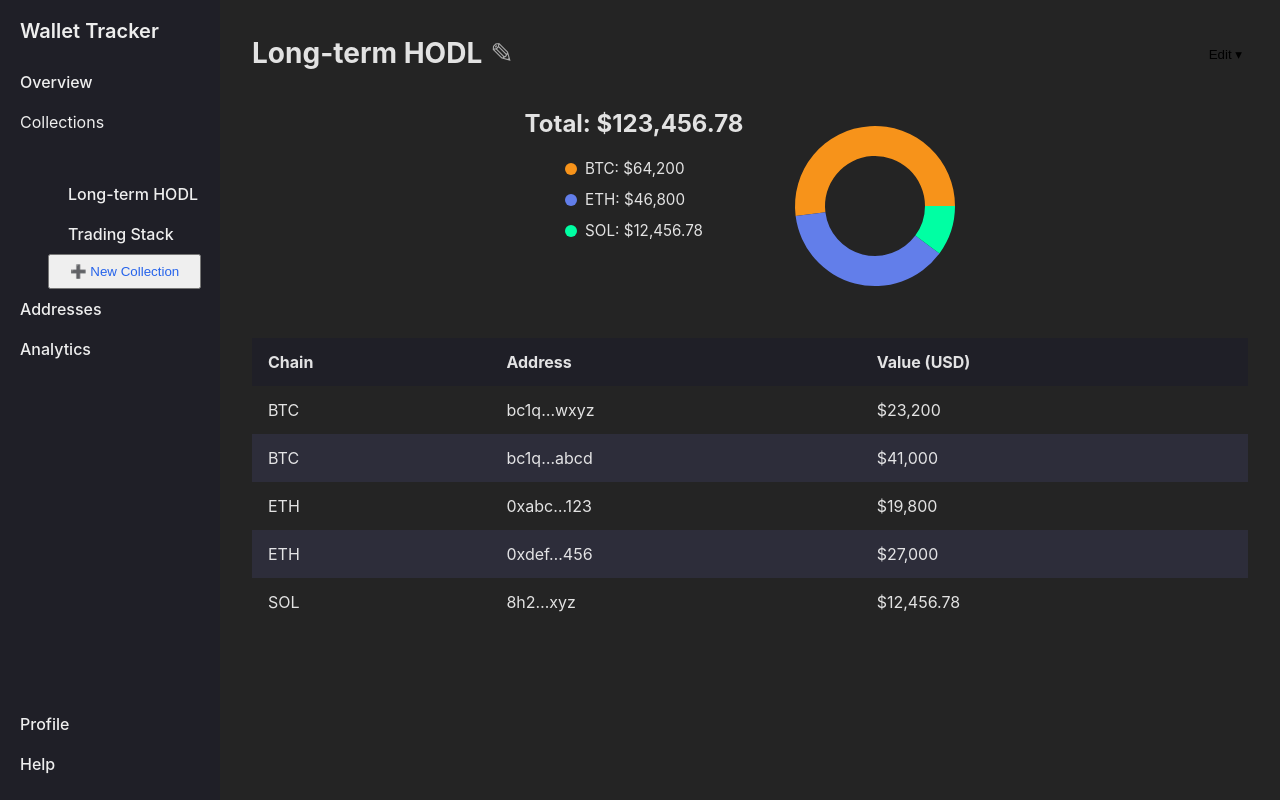
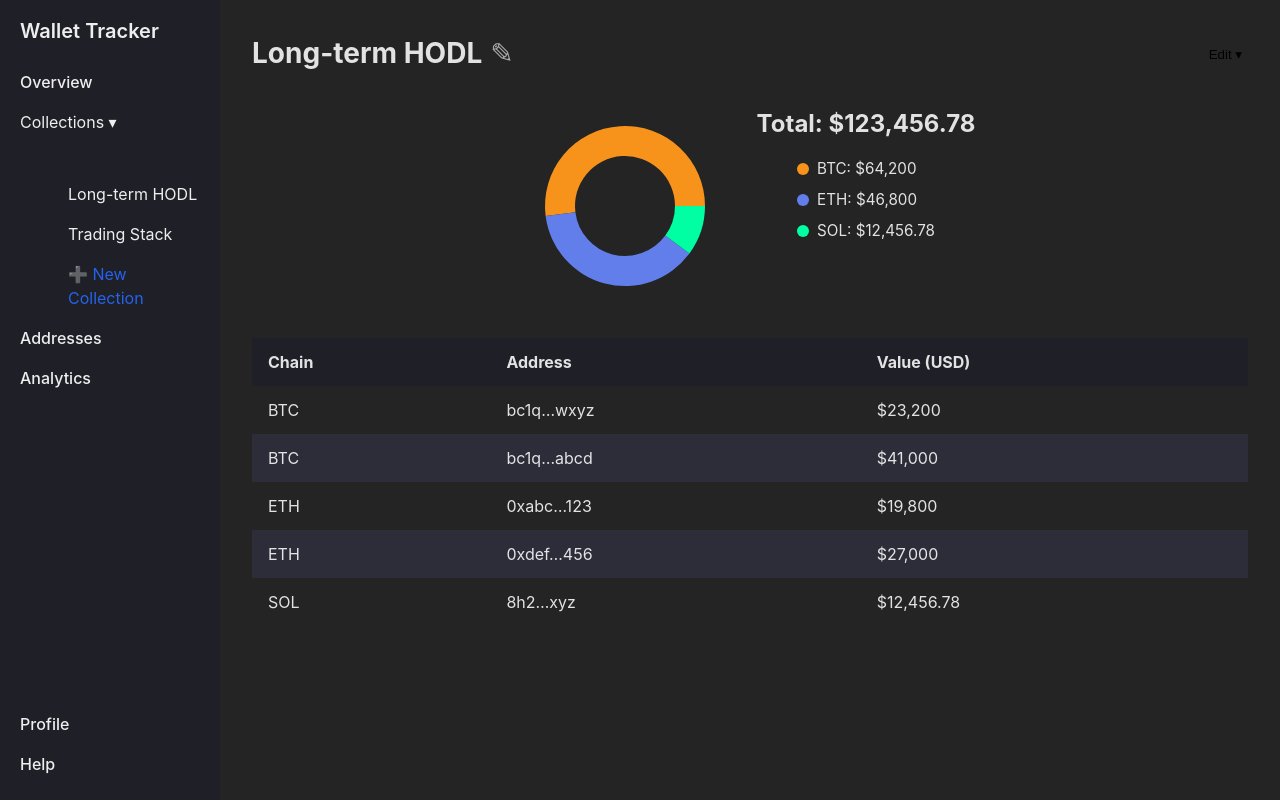
Before and after one commit to paul-pilipczuk/wallet-tracker, a React (Vite) app: page /collections/long-term-hodl in a window 1280 px wide. Built offline with nearby package versions, Linux system fonts and the light colour scheme.

Commit message:
Using localStorage now to hold the changes made to collections

```diff
--- a/src/components/SideBar.jsx
+++ b/src/components/SideBar.jsx
@@ -1,64 +1,83 @@
 import { NavLink, useNavigate } from "react-router-dom";
-import { useState } from "react";
-import { useContext } from "react";
+import { useState, useContext } from "react";
 import { CollectionsContext } from "../contexts/CollectionsContext";
-
 import "./SideBar.css";
 
 export default function SideBar() {
   const navigate = useNavigate();
   const [open, setOpen] = useState(true);
-
-//  const collections = []; // This would be fetched from an API or context in a real app, empty for now
-//  const collections = mockCollections; // Using mock data for now
   const { collections } = useContext(CollectionsContext);
 
   return (
     <aside className="sidebar">
+      <NavLink to="/" className="brand">Wallet&nbsp;Tracker</NavLink>
 
-      <NavLink to="/"   className="brand">Wallet&nbsp;Tracker</NavLink>
+      <NavLink
+        to="/overview"
+        className={({ isActive }) => "item" + (isActive ? " active" : "")}
+      >
+        Overview
+      </NavLink>
 
-      <NavLink to="/overview"   className={({ isActive }) => "item" + (isActive ? " active" : "")}>Overview</NavLink>
-
-
-      <div className="item collections-header"
+      <div
+        className="item collections-header"
         onClick={() => setOpen(!open)}
-        role="button">
-        Collections
+        role="button"
+      >
+        Collections {open ? "▾" : "▸"}
       </div>
-
 
       {open && (
         <ul className="sub-list">
+          {collections.length === 0 ? (
+            <li className="sub-item new" onClick={() => navigate("/collections")}>
+              ➕&nbsp;New Collection
+            </li>
+          ) : (
+            <>
               {collections.map((c) => (
-            <li key={c.id}>
-              <NavLink
-                to={`/collections/${c.id}`}
-                className={({ isActive }) =>
-                  "sub-item" + (isActive ? " active" : "")
-                }
+                <li
+                  key={c.id}
+                  className="sub-item"
+                  onClick={() => navigate(`/collections/${c.id}`)}
                 >
                   {c.name}
-              </NavLink>
                 </li>
               ))}
-          <li>
-            <button
-              className="sub-item new"
-              onClick={() => navigate("/collections")}
-            >
+              <li className="sub-item new" onClick={() => navigate("/collections")}>
                 ➕&nbsp;New Collection
-            </button>
               </li>
+            </>
+          )}
         </ul>
       )}
 
-      <NavLink to="/addresses"  className={({ isActive }) => "item" + (isActive ? " active" : "")}>Addresses</NavLink>
-      <NavLink to="/analytics"  className={({ isActive }) => "item" + (isActive ? " active" : "")}>Analytics</NavLink>
+      <NavLink
+        to="/addresses"
+        className={({ isActive }) => "item" + (isActive ? " active" : "")}
+      >
+        Addresses
+      </NavLink>
+      <NavLink
+        to="/analytics"
+        className={({ isActive }) => "item" + (isActive ? " active" : "")}
+      >
+        Analytics
+      </NavLink>
 
       <div className="grow" />
-      <NavLink to="/profile"    className={({ isActive }) => "item" + (isActive ? " active" : "")}>Profile</NavLink>
-      <NavLink to="/help"       className={({ isActive }) => "item" + (isActive ? " active" : "")}>Help</NavLink>
+      <NavLink
+        to="/profile"
+        className={({ isActive }) => "item" + (isActive ? " active" : "")}
+      >
+        Profile
+      </NavLink>
+      <NavLink
+        to="/help"
+        className={({ isActive }) => "item" + (isActive ? " active" : "")}
+      >
+        Help
+      </NavLink>
     </aside>
   );
 }
--- /dev/null
+++ b/src/constants/chains.js
@@ -0,0 +1,13 @@
+export const CHAIN_COLORS = {
+    BTC: "#F7931A",
+    ETH: "#627EEA",
+    SOL: "#00FFA3",
+  };
+
+  export const CHAIN_ICONS = {
+    BTC: "₿",
+    ETH: "Ξ",
+    SOL: "◎",
+  };
+
+  export const ETH_L2 = ["Base", "Ink", "OP Mainnet", "Arbitrum", "Polygon", "zkSync"];
--- a/src/contexts/CollectionsContext.jsx
+++ b/src/contexts/CollectionsContext.jsx
@@ -1,14 +1,30 @@
-import React, { createContext, useState } from "react";
-import { mockCollections as initialData } from "../data/mockCollections";
+import React, { createContext, useState, useEffect } from "react";
+import { mockCollections } from "../data/mockCollections";
 
 export const CollectionsContext = createContext({
   collections: [],
   setCollections: () => {},
 });
 
+const STORAGE_KEY = "wt.collections.v1";
+
 export function CollectionsProvider({ children }) {
+  const [collections, setCollections] = useState(() => {
+    try {
+      const raw = localStorage.getItem(STORAGE_KEY);
+      return raw ? JSON.parse(raw) : mockCollections;
+    } catch {
+      return mockCollections;
+    }
+  });
 
-  const [collections, setCollections] = useState(initialData);
+  useEffect(() => {
+    try {
+      localStorage.setItem(STORAGE_KEY, JSON.stringify(collections));
+    } catch (err) {
+      console.warn("Persist collections failed:", err);
+    }
+  }, [collections]);
 
   return (
     <CollectionsContext.Provider value={{ collections, setCollections }}>
--- a/src/pages/Addresses.jsx
+++ b/src/pages/Addresses.jsx
@@ -1,19 +1,10 @@
-import { useState } from 'react';
-import { mockCollections as initialCollections } from '../data/mockCollections';
+import { useState, useContext } from 'react';
+import { CollectionsContext } from '../contexts/CollectionsContext';
+import { CHAIN_ICONS, ETH_L2 } from '../constants/chains';
 import './Addresses.css';
 
-
-//temp "icons" for chains
-const CHAIN_ICONS = {
-    BTC: "₿",
-    ETH: "Ξ",
-    SOL: "◎",
-};
-
-const ETH_L2 = ["Base", "Ink", "OP Mainnet", "Arbitrum", "Polygon", "zkSync"];
-
 export default function Addresses() {
-    const [collections, setCollections] = useState(initialCollections);
+  const { collections, setCollections } = useContext(CollectionsContext);
 
   const [selectedChain, setSelectedChain] = useState(null);
   const [l2, setL2] = useState([]);
@@ -23,7 +14,9 @@ export default function Addresses() {
 
   const handleAdd = () => {
     if (!selectedChain || !addrInput) return;
-        const updated = collections.map((c) =>
+
+    setCollections(prev =>
+      prev.map(c =>
         checked[c.id]
           ? {
               ...c,
@@ -36,24 +29,23 @@ export default function Addresses() {
               },
             }
           : c
+      )
     );
-        setCollections(updated);
 
-
-        // Reset form state
     setAddrInput("");
     setChecked({});
     setSelectedChain(null);
+    setShowForm(false);
+    setL2([]);
     alert("Address added (mock)!");
   };
 
   const inChainPicker = selectedChain === null;
-    const inL2Picker = selectedChain === "ETH" && !showForm;;
+  const inL2Picker = selectedChain === "ETH" && !showForm;
   const inForm = selectedChain && showForm;
 
   return (
     <div className="ad-wrapper">
-            {/* --- CHAIN PICKER --- */}
       {inChainPicker && (
         <>
           <h2 className="ad-title">Select a chain:</h2>
@@ -64,7 +56,7 @@ export default function Addresses() {
                 className="chain-box"
                 onClick={() => {
                   setSelectedChain(chain);
-                                    setShowForm(chain !== 'ETH');
+                  setShowForm(chain !== "ETH");
                 }}
               >
                 <span className="icon">{CHAIN_ICONS[chain]}</span>
@@ -75,7 +67,6 @@ export default function Addresses() {
         </>
       )}
 
-            {/* --- ETH L2 PICKER --- */}
       {inL2Picker && (
         <>
           <button className="back-btn" onClick={() => setSelectedChain(null)}>
@@ -90,37 +81,36 @@ export default function Addresses() {
                 className={`l2-box ${l2.includes(net) ? "selected" : ""}`}
                 onClick={() =>
                   setL2((prev) =>
-                                        prev.includes(net) ? prev.filter((n) => n !== net) : [...prev, net]
+                    prev.includes(net)
+                      ? prev.filter((n) => n !== net)
+                      : [...prev, net]
                   )
                 }
               >
                 {net}
               </button>
             ))}
+          </div>
 
-                    </div>
           <label className="select-all">
             <input
               type="checkbox"
               checked={l2.length === ETH_L2.length}
-                            onChange={(e) =>
-                                setL2(e.target.checked ? ETH_L2 : [])
-                            } />
+              onChange={(e) => setL2(e.target.checked ? ETH_L2 : [])}
+            />
             Select all chains
           </label>
 
           <button
-                        className={`continue-btn ${l2.length === 0 ? 'hidden' : ''}`}
+            className={`continue-btn ${l2.length === 0 ? "hidden" : ""}`}
             disabled={l2.length === 0}
             onClick={() => setShowForm(true)}
           >
             Continue →
           </button>
-
         </>
       )}
 
-            {/* --- ADDRESS FORM --- */}
       {inForm && (
         <>
           <button
@@ -139,7 +129,9 @@ export default function Addresses() {
           </button>
 
           <h2 className="ad-title">
-                        {selectedChain === "ETH" ? `Add address for: ${l2.join(", ")}` : `${selectedChain} address`}
+            {selectedChain === "ETH"
+              ? `Add address for: ${l2.join(", ")}`
+              : `${selectedChain} address`}
           </h2>
 
           <div className="ad-form">
@@ -174,5 +166,4 @@ export default function Addresses() {
       )}
     </div>
   );
-
 }
--- a/src/pages/Collections.jsx
+++ b/src/pages/Collections.jsx
@@ -1,149 +1,72 @@
-// src/pages/Collections.jsx
-import { useState } from "react";
-import { useEffect } from "react";
-import { useContext } from "react";
+import { useState, useEffect, useContext } from "react";
 import { useParams, useNavigate } from "react-router-dom";
 import { PieChart, Pie, Cell, Tooltip } from "recharts";
 import { collectionTotals, breakdownForPie } from "../data/mockCollections";
 import { CollectionsContext } from "../contexts/CollectionsContext";
+import { CHAIN_COLORS } from "../constants/chains";
 import "./Collections.css";
 
-const COLORS = {
-    BTC: "#F7931A",
-    ETH: "#627EEA",
-    SOL: "#00FFA3",
-};
-
-
 export default function CollectionsPage() {
+  const { collections, setCollections } = useContext(CollectionsContext);
   const { id } = useParams();
   const navigate = useNavigate();
 
+  const isNew = !id;
+  const newTemplate = { id: "", name: "", assets: { BTC: [], ETH: [], SOL: [] } };
+  const collection = isNew ? newTemplate : collections.find((c) => c.id === id);
 
-    // Determine if in "new collection" mode (no id param)
-    const isNew = !id;
+  if (!collection) return <p>Collection not found.</p>;
 
-    // Blank template for a new collection
-    const newTemplate = { id: "", name: "", assets: { BTC: [], ETH: [], SOL: [] } };
-
-    // Choose template or find existing
-    const { collections, setCollections } = useContext(CollectionsContext);
-    const collection = isNew
-        ? newTemplate
-        : collections.find((c) => c.id === id);
-
-    // if neither new nor found, show fallback
-    if (!collection) {
-        return <p>Collection not found.</p>;
-    }
-
-    // header state
-    // start name-editing if new
   const [isEditingName, setIsEditingName] = useState(isNew);
   const [nameDraft, setNameDraft] = useState(collection.name);
   const [menuOpen, setMenuOpen] = useState(false);
-
 
   useEffect(() => {
     setNameDraft(collection.name);
     setIsEditingName(isNew);
     setMenuOpen(false);
-    }, [id, location.pathname]);
+  }, [id]);
 
   const handleSaveName = () => {
-        // TODO: persist nameDraft back to your store/API
-        //setIsEditingName(false);
-        setCollections(prev =>
-            prev.map(c =>
-                c.id === id
-                    ? { ...c, name: nameDraft }
-                    : c
-            )
+    if (isNew) return; // nothing to save yet for new template
+    setCollections((prev) =>
+      prev.map((c) => (c.id === id ? { ...c, name: nameDraft } : c))
     );
     setIsEditingName(false);
   };
 
-    const handleClone = () => {
-        // navigates to new-collection mode with clone query
-        navigate(`/collections?clone=${id}`);
-    };
-
-    const handleDelete = () => {
-        // TODO: replace with your modal/confirmation component
-        if (window.confirm(`Delete collection “${collection.name}”?`)) {
-            // TODO: perform deletion in store/API
-            navigate("/overview");
-        }
-    };
-
   const addressEntries = Object.entries(collection.assets)
-        .flatMap(([chain, addr]) => addr.map((a) => ({ ...a, chain })))
-        .sort((a, b) => {
-            if (a.chain !== b.chain) return a.chain.localeCompare(b.chain);
-            return a.usd - b.usd;
-        });
+    .flatMap(([chain, arr]) => arr.map((a) => ({ ...a, chain })))
+    .sort((a, b) => (a.chain === b.chain ? a.usd - b.usd : a.chain.localeCompare(b.chain)));
 
   return (
     <div className="collections-wrapper">
       <header className="collections-header">
-                {/* Title or inline edit */}
         {isEditingName ? (
           <div className="name-edit">
-                        <input
-                            value={nameDraft}
-                            onChange={(e) => setNameDraft(e.target.value)}
-                        />
-                        <button className="save-btn" onClick={handleSaveName}>
-                            Save
-                        </button>
+            <input value={nameDraft} onChange={(e) => setNameDraft(e.target.value)} />
+            <button className="save-btn" onClick={handleSaveName}>Save</button>
           </div>
         ) : (
           <h1 className="title">
             {collection.name}{" "}
-                        <span
-                            className="edit-icon"
-                            onClick={() => setIsEditingName(true)}
-                        >
-                            ✎
-                        </span>
+            <span className="edit-icon" onClick={() => setIsEditingName(true)}>✎</span>
           </h1>
         )}
-
-                {/* Edit dropdown */}
         <div className="actions">
-                    <button
-                        className="menu-toggle"
-                        onClick={() => setMenuOpen((o) => !o)}
-                    >
-                        Edit ▾
-                    </button>
+          <button className="menu-toggle" onClick={() => setMenuOpen((o) => !o)}>Edit ▾</button>
           {menuOpen && (
             <ul className="menu">
-                            {/* Clone only for existing collections */}
-                            {!isNew && <li onClick={handleClone}>Clone</li>}
-                            <li onClick={handleDelete}>{isNew ? "Cancel" : "Delete"}</li>
+              {!isNew && <li onClick={() => navigate(`/collections?clone=${id}`)}>Clone</li>}
+              <li onClick={() => navigate("/overview")}>{isNew ? "Cancel" : "Delete"}</li>
             </ul>
           )}
         </div>
       </header>
 
-            {/* ───────── SUMMARY PANEL ───────── */}
+      {/* SUMMARY PANEL */}
       <aside className="summary-panel">
         <div className="summary-row">
-                    <div className="summary-text">
-                        <div className="total-card">
-                            Total: ${collectionTotals(collection).toLocaleString(undefined, { minimumFractionDigits: 2 })}
-                        </div>
-                        <ul className="summary-legend">
-                            {breakdownForPie(collection).map((b) => (
-                                <li key={b.chain}>
-                                    <span className="dot" style={{ background: COLORS[b.chain] }} />
-                                    {b.chain}: ${b.usd.toLocaleString()}
-                                </li>
-                            ))}
-                        </ul>
-                    </div>
-
           <div className="summary-chart">
             <PieChart width={200} height={200}>
               <Pie
@@ -157,16 +80,30 @@ export default function CollectionsPage() {
                 strokeWidth={0}
               >
                 {breakdownForPie(collection).map((entry) => (
-                                    <Cell key={entry.chain} fill={COLORS[entry.chain]} />
+                  <Cell key={entry.chain} fill={CHAIN_COLORS[entry.chain]} />
                 ))}
               </Pie>
               <Tooltip formatter={(v) => `$${v.toLocaleString()}`} />
             </PieChart>
           </div>
+
+          <div className="summary-text">
+            <div className="total-card">
+              Total: ${collectionTotals(collection).toLocaleString(undefined, { minimumFractionDigits: 2 })}
+            </div>
+            <ul className="summary-legend">
+              {breakdownForPie(collection).map((b) => (
+                <li key={b.chain}>
+                  <span className="dot" style={{ background: CHAIN_COLORS[b.chain] }} />
+                  {b.chain}: ${b.usd.toLocaleString()}
+                </li>
+              ))}
+            </ul>
+          </div>
         </div>
       </aside>
 
-            {/* address table*/}
+      {/* ADDRESS LIST */}
       <section className="address-list">
         <table className="address-table">
           <thead>
@@ -187,9 +124,6 @@ export default function CollectionsPage() {
           </tbody>
         </table>
       </section>
-
-
-
     </div>
   );
 }
--- a/src/pages/Overview.jsx
+++ b/src/pages/Overview.jsx
@@ -1,48 +1,42 @@
-import { useState } from "react";
-import {PieChart, Pie, Cell, Tooltip} from "recharts";
-import { mockCollections, breakdownForPie, collectionTotals } from "../data/mockCollections";
+import { useState, useContext } from "react";
+import { PieChart, Pie, Cell, Tooltip } from "recharts";
+import { breakdownForPie, collectionTotals } from "../data/mockCollections";
+import { CollectionsContext } from "../contexts/CollectionsContext";
+import { CHAIN_COLORS } from "../constants/chains";
 import "./Overview.css";
 
-/* mock data for collections  migrated to ../data/mockCollections.js*/
-/* colors for each asset */
-const COLORS = {
-    BTC: "#F7931A",
-    ETH: "#627EEA",
-    SOL: "#00FFA3",
-};
+export default function Overview() {
+  const { collections } = useContext(CollectionsContext);
 
+  if (!collections || collections.length === 0) {
+    return (
+      <div className="ov-wrapper">
+        <h2 className="ov-total">$0.00</h2>
+        <p>No collections yet. Create one in the sidebar.</p>
+      </div>
+    );
+  }
 
-export default function Overview() {
-    // 1. Default to first collection’s id
-    const [selectedId, setSelectedId] = useState(
-      mockCollections[0]?.id || ""
-    );
+  const [selectedId, setSelectedId] = useState(collections[0]?.id || "");
+  const collection =
+    collections.find((c) => c.id === selectedId) || collections[0];
 
-    // 2. Safely find—or fallback to—the first collection
-    const collection =
-      mockCollections.find((c) => c.id === selectedId) ||
-      mockCollections[0];
-
-    // 3. Compute totals & breakdown
   const totalUsd = collectionTotals(collection);
-
-    // 4. Get breakdown array: [{ chain, usd, count }]
-    const pieData = breakdownForPie(collection);
+  const breakdown = breakdownForPie(collection);
+  const pieData = breakdown.map((b) => ({ name: b.chain, value: b.usd }));
 
   return (
     <div className="ov-wrapper">
-        {/* total balance */}
       <h2 className="ov-total">
         ${totalUsd.toLocaleString(undefined, { minimumFractionDigits: 2 })}
       </h2>
 
-        {/* pie chart data */}
       <div className="ov-chart-row">
         <PieChart width={260} height={260}>
           <Pie
             data={pieData}
-              dataKey="usd"
-              nameKey="chain"
+            dataKey="value"
+            nameKey="name"
             cx="50%"
             cy="50%"
             innerRadius={60}
@@ -50,7 +44,7 @@ export default function Overview() {
             strokeWidth={0}
           >
             {pieData.map((d) => (
-                <Cell key={d.chain} fill={COLORS[d.chain]} />
+              <Cell key={d.name} fill={CHAIN_COLORS[d.name]} />
             ))}
           </Pie>
           <Tooltip
@@ -60,11 +54,10 @@ export default function Overview() {
           />
         </PieChart>
 
-          {/* legend */}
         <ul className="ov-legend">
-            {pieData.map((b) => (
+          {breakdown.map((b) => (
             <li key={b.chain}>
-                <span className="dot" style={{ background: COLORS[b.chain] }} />
+              <span className="dot" style={{ background: CHAIN_COLORS[b.chain] }} />
               {b.chain}&nbsp;—&nbsp;{b.count} addr · $
               {b.usd.toLocaleString(undefined, { maximumFractionDigits: 2 })}
             </li>
@@ -72,14 +65,13 @@ export default function Overview() {
         </ul>
       </div>
 
-        {/* collection selector */}
       <label className="ov-select-label">
         Collection:&nbsp;
         <select
-            value={selectedId}
+          value={collection.id}
           onChange={(e) => setSelectedId(e.target.value)}
         >
-            {mockCollections.map((c) => (
+          {collections.map((c) => (
             <option key={c.id} value={c.id}>
               {c.name}
             </option>
```
Also changed, not shown: src/App.jsx (+3 -5 lines), src/main.jsx (+9 -12 lines). Lines whose indentation alone changed are shown as unchanged.
